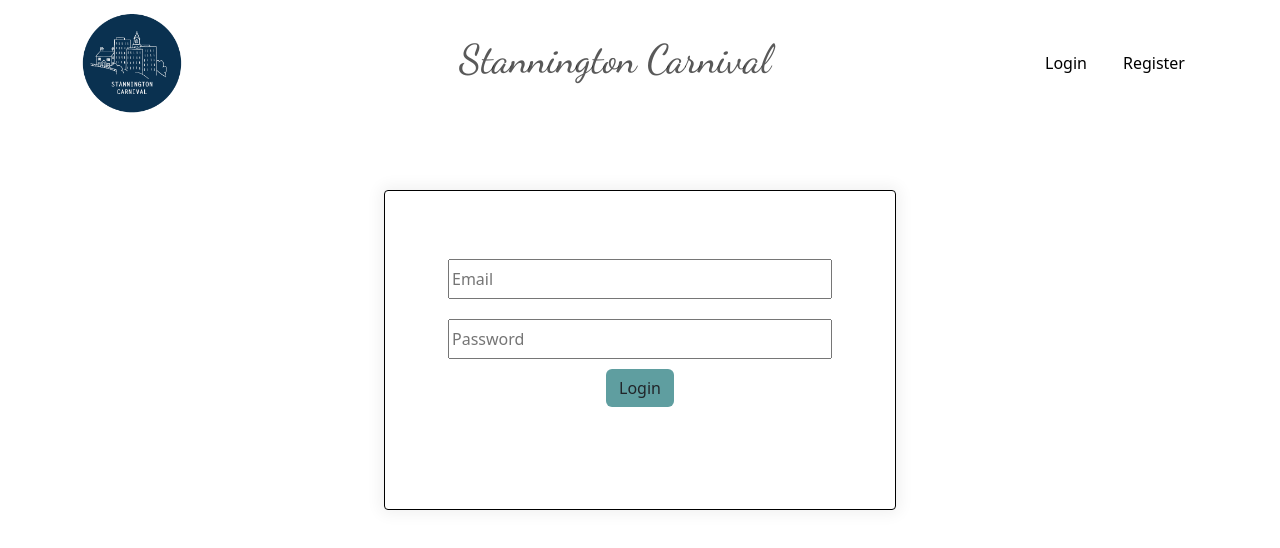
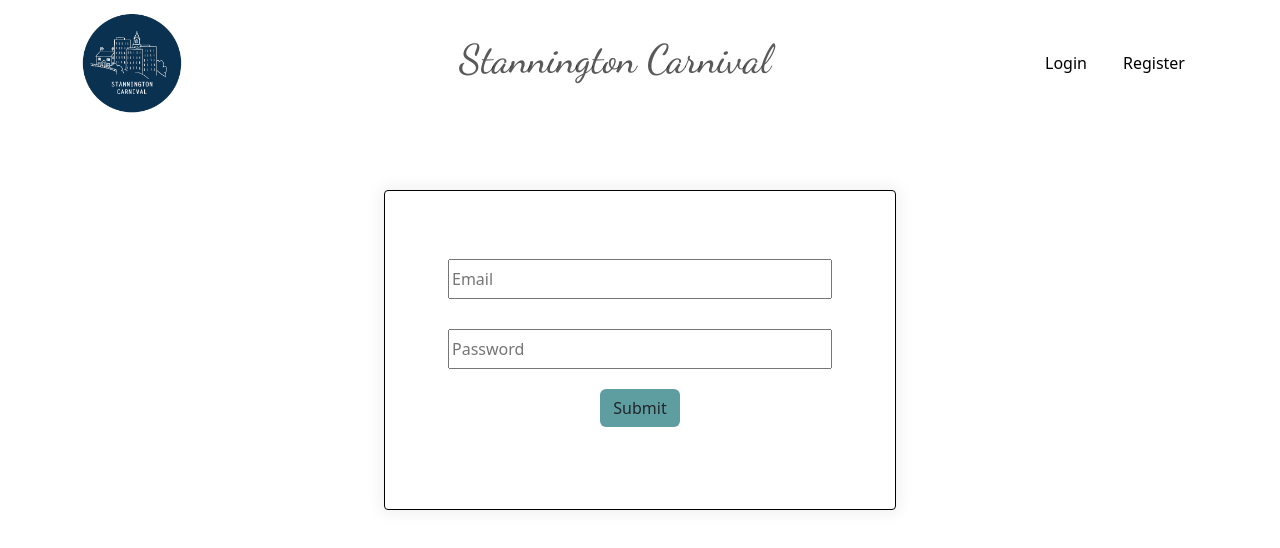
Before and after one commit to InstructorGreene/Perspicacious_Persimmons_Frontend22, a React (Create React App) app: page /login in a window 1280 px wide. Shown: the top 548 px of the page. Built offline with nearby package versions, Linux system fonts and the light colour scheme.

Commit message:
login works

```diff
--- a/src/App.js
+++ b/src/App.js
@@ -1,4 +1,6 @@
+import React, { useState } from "react";
 import { BrowserRouter as Router, Routes, Route } from "react-router-dom";
+import { ApiClient } from "./ApiClient";
 import HomePage from "./Components/Homepage/HomePage";
 import NavbarMenu from "./Components/Navbar/Navbar";
 import Login from "./Components/Login/Login";
@@ -7,13 +9,33 @@ import Register from "./Components/Register/Register";
 import StallBookingForm from "./Components/StallBookingForm/StallBookingForm";
 
 function App() {
+  const [token, changeToken] = useState(window.localStorage.getItem("token"));
+  const client = new ApiClient(
+    () => token,
+    () => logout()
+  );
+
+  const logout = () => {
+    window.localStorage.removeItem("token");
+    changeToken(undefined);
+  };
+
+  const login = (authToken) => {
+    window.localStorage.setItem("token", authToken);
+    changeToken(authToken);
+  };
   return (
     <>
       <NavbarMenu />
       <Router>
         <Routes>
           <Route exact path="/" element={<HomePage />} />
-          <Route path="/login" element={<Login />} />
+          <Route
+            path="/login"
+            element={
+              <Login loggedIn={(token) => login(token)} client={client} />
+            }
+          />
           <Route path="/register" element={<Register />} />
           <Route path="/booking" element={<StallBookingForm />} />
         </Routes>
--- a/src/Components/Login/Login.css
+++ b/src/Components/Login/Login.css
@@ -31,9 +31,9 @@ body {
   color: white;
 }
 
-input {
+.login-input {
   align-items: center;
   width: 30vw;
   height: 5vh;
-  margin: 10px 0;
+  margin-bottom: 20px;
 }
--- a/src/Components/Login/Login.jsx
+++ b/src/Components/Login/Login.jsx
@@ -1,48 +1,101 @@
-import React from "react";
+import React, { useState } from "react";
+import { useNavigate } from "react-router-dom";
 import { useForm } from "react-hook-form";
 import Button from "react-bootstrap/Button";
 import "./Login.css";
-const Login = () => {
-  const {
-    register,
-    handleSubmit,
-    formState: { errors },
-  } = useForm();
 
-  const onSubmit = (item) => {
-    console.log(item);
+function Login(props) {
+  const [disabled, changeDisabled] = useState(false);
+
+  const navigateTo = useNavigate();
+  const submitHandler = async (e) => {
+    e.preventDefault();
+    changeDisabled(true);
+    try {
+      const res = await props.client.login(
+        e.target.email.value,
+        e.target.password.value
+      );
+
+      props.loggedIn(res.data.token);
+      navigateTo("/booking");
+    } catch (error) {
+      alert("an error occurred, please try again");
+    }
+    changeDisabled(false);
   };
 
   return (
-    <>
-      <form className="form-container" onSubmit={handleSubmit(onSubmit)}>
+    <form className="form-container" onSubmit={(e) => submitHandler(e)}>
       <div className="login-form-box">
-          <div>
         <input
           type="email"
           name="email"
-              {...register("email")}
           placeholder="Email"
+          className="login-input"
+          disabled={disabled}
         />
-          </div>
-          <div>
+
         <input
           type="password"
           name="password"
-              {...register("password")}
           placeholder="Password"
+          className="login-input"
+          disabled={disabled}
         />
-          </div>
-          <div>
-            <label></label>
-            <Button variant="custom" className="login-button" type="submit">
-              Login
-            </Button>
-          </div>
+
+        <button type="submit" className="login-button btn" disabled={disabled}>
+          {" "}
+          Submit{" "}
+        </button>
       </div>
     </form>
-    </>
   );
-};
+}
 
 export default Login;
+
+// const Login = () => {
+//   const {
+//     register,
+//     handleSubmit,
+//     formState: { errors },
+//   } = useForm();
+
+//   const onSubmit = (item) => {
+//     console.log(item);
+//   };
+
+//   return (
+//     <>
+//       <form className="form-container" onSubmit={handleSubmit(onSubmit)}>
+//         <div className="login-form-box">
+//           <div>
+//             <input
+//               type="email"
+//               name="email"
+//               {...register("email")}
+//               placeholder="Email"
+//             />
+//           </div>
+//           <div>
+//             <input
+//               type="password"
+//               name="password"
+//               {...register("password")}
+//               placeholder="Password"
+//             />
+//           </div>
+//           <div>
+//             <label></label>
+//             <Button variant="custom" className="login-button" type="submit">
+//               Login
+//             </Button>
+//           </div>
+//         </div>
+//       </form>
+//     </>
+//   );
+// };
+
+// export default Login;
--- a/src/apiClient.js
+++ b/src/apiClient.js
@@ -24,11 +24,11 @@ export class ApiClient {
     });
   }
 
-  addUser(firstName, lastName, userEmail, password, role) {
+  addUser(firstName, lastName, email, password, role) {
     return this.authenticatedCall("post", `${url}/user`, {
       firstName,
       lastName,
-      userEmail,
+      email,
       password,
       role,
     });
@@ -38,12 +38,12 @@ export class ApiClient {
     return this.authenticatedCall("get", `${url}/user/${id}`);
   }
 
-  async login(userEmail, password) {
+  async login(email, password) {
     return axios({
       method: "post",
       url: `${url}auth`,
       data: {
-        userEmail,
+        email,
         password,
       },
     }).catch((error) => {
@@ -70,7 +70,15 @@ export class ApiClient {
     return this.authenticatedCall("delete", `${url}${id}`);
   }
 
-  updateBooking(businessName, mobileNumber, stallType, comments, status, date) {
+  updateBooking(
+    id,
+    businessName,
+    mobileNumber,
+    stallType,
+    comments,
+    status,
+    date
+  ) {
     return this.authenticatedCall("put", `${url}${id}`, {
       businessName,
       mobileNumber,
```
Lines whose indentation alone changed are shown as unchanged.
